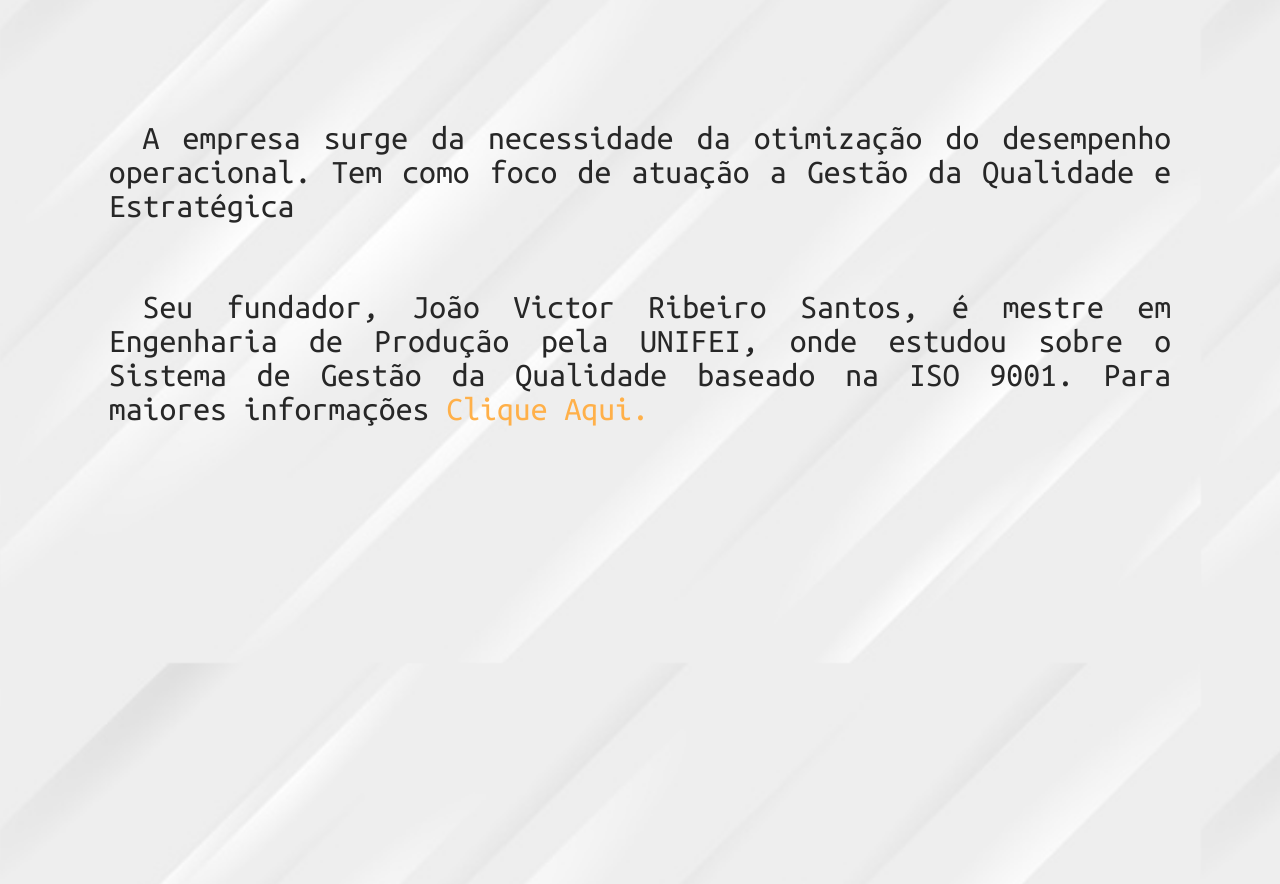
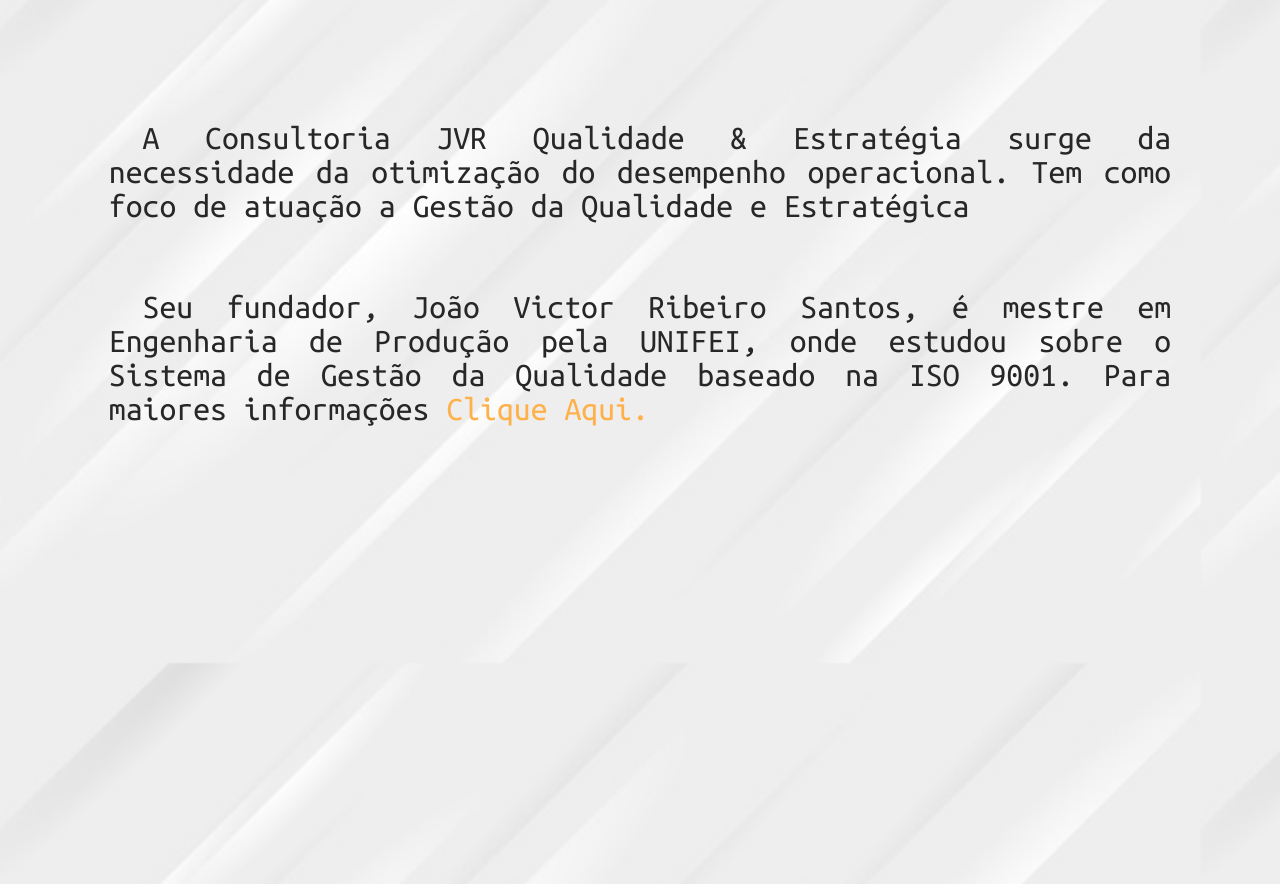
Before and after one commit to joaovictorsa/JVR, a plain HTML site: page index.html in a window 1280 px wide. Shown: the part 937-1821 px from the top of the page. Drawn offline with Linux system fonts and the light colour scheme.

Commit message:
Update index.html

```diff
--- a/index.html
+++ b/index.html
@@ -42,7 +42,7 @@
   <section class="about" id="about">
     <h2>Sobre</h2>
     <div class="about">
-      <p> A empresa surge da necessidade da otimização do desempenho operacional. Tem como foco de atuação a Gestão da Qualidade e Estratégica      </p>
+      <p> A Consultoria JVR Qualidade & Estratégia surge da necessidade da otimização do desempenho operacional. Tem como foco de atuação a Gestão da Qualidade e Estratégica      </p>
       <p> Seu fundador, João Victor Ribeiro Santos, é mestre em Engenharia de Produção pela UNIFEI, onde estudou sobre o Sistema de Gestão da Qualidade
         baseado na ISO 9001. Para maiores informações  <a href="https://www.linkedin.com/in/jo%C3%A3o-victor-ribeiro-santos-034374120/" target="_blank">Clique Aqui.</a>
       </p>
```
